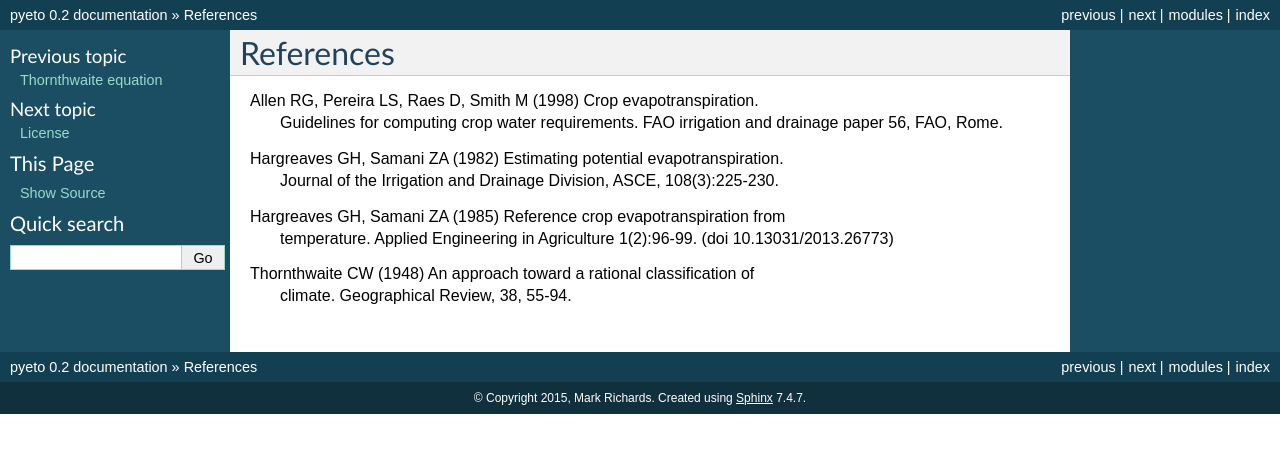
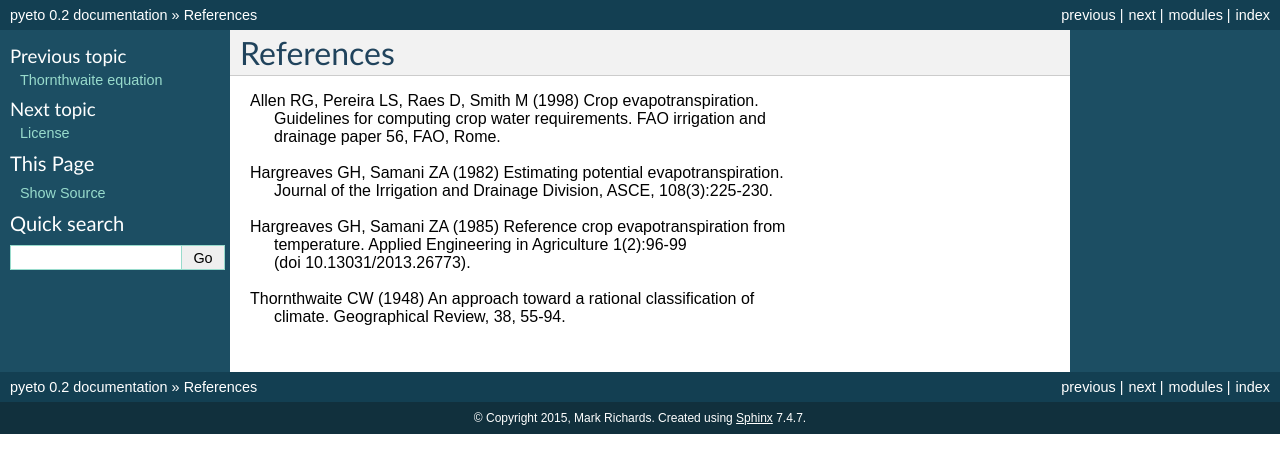
Before and after one commit to woodcrafty/PyETo, a Sphinx documentation site: the page built from docs/references.rst, in a window 1280 px wide. Shown: the top 473 px of the page. Built offline with Sphinx 7.4.7, drawn with Linux system fonts in a browser that asks for light colours; pages that are not in the unit, such as notebooks, are missing from menus.

```diff
--- a/docs/references.rst
+++ b/docs/references.rst
@@ -1,13 +1,16 @@
 ==========
 References
 ==========
-Allen RG, Pereira LS, Raes D, Smith M (1998) Crop evapotranspiration.
-    Guidelines for computing crop water requirements. FAO irrigation and
-    drainage paper 56, FAO, Rome.
-Hargreaves GH, Samani ZA (1982) Estimating potential evapotranspiration.
-    Journal of the Irrigation and Drainage Division, ASCE, 108(3):225-230.
-Hargreaves GH, Samani ZA (1985) Reference crop evapotranspiration from
-   temperature. Applied Engineering in Agriculture 1(2):96-99.
-   (doi 10.13031/2013.26773)
-Thornthwaite CW (1948) An approach toward a rational classification of
-    climate. Geographical Review, 38, 55-94.
+| Allen RG, Pereira LS, Raes D, Smith M (1998) Crop evapotranspiration.
+|     Guidelines for computing crop water requirements. FAO irrigation and
+|     drainage paper 56, FAO, Rome.
+|
+| Hargreaves GH, Samani ZA (1982) Estimating potential evapotranspiration.
+|     Journal of the Irrigation and Drainage Division, ASCE, 108(3):225-230.
+|
+| Hargreaves GH, Samani ZA (1985) Reference crop evapotranspiration from
+|    temperature. Applied Engineering in Agriculture 1(2):96-99
+|    (doi 10.13031/2013.26773).
+|
+| Thornthwaite CW (1948) An approach toward a rational classification of
+|     climate. Geographical Review, 38, 55-94.
```
